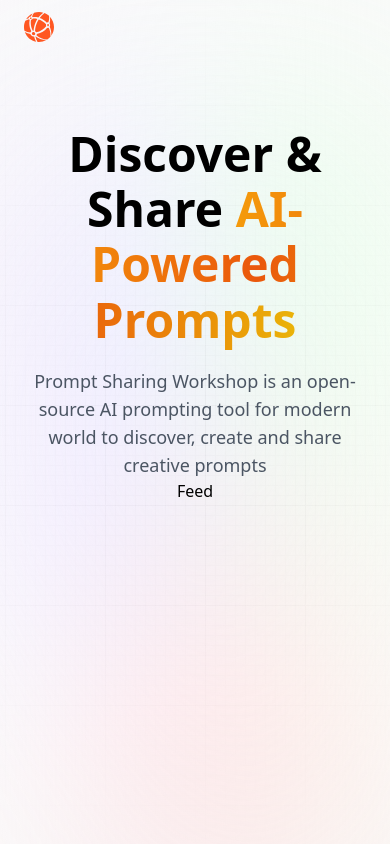
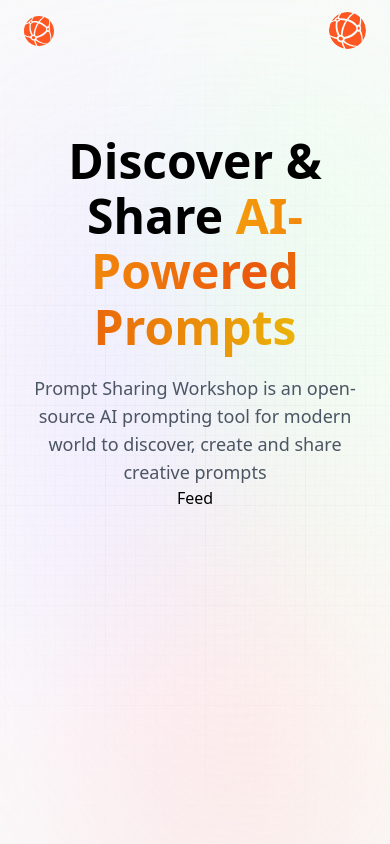
Before and after one commit to tjcchen/prompt-workshop, a Next.js app: page / in a window 390 px wide. Built offline with nearby package versions, Linux system fonts and the light colour scheme.

Commit message:
feat: implement the top nav logic

```diff
--- a/components/Nav.jsx
+++ b/components/Nav.jsx
@@ -9,6 +9,7 @@
   const isUserLoggedIn = true;
 
   const [providers, setProviders] = useState(null);
+  const [toggleDropdown, setToggleDropdown] = useState(false);
 
   // useEffect(() => {
   //   const setProviders = async () => {
@@ -37,14 +38,15 @@
         <div className="sm:flex hidden">
           {isUserLoggedIn ? (
             <div className="flex gap-3 md:gap-5">
+              {/* Create Post */}
               <Link href="/create-prompt" className="black_btn">
                 Create Post
               </Link>
-
+              {/* Sign Out Button */}
               <button type="button" onClick={signOut} className="outline_btn">
                 Sign Out
               </button>
-
+              {/* Go To /profile */}
               <Link href="/profile">
                 <Image
                   src="/assets/images/logo.svg"
@@ -71,6 +73,66 @@
             </>
           )}
         </div>
+
+        {/* Mobile Navigation */}
+        <div className="sm:hidden flex relative">
+          {isUserLoggedIn ? (
+            <div className="flex">
+              {/* Dropdown Button */}
+              <Image
+                src="/assets/images/logo.svg"
+                width={37}
+                height={37}
+                className="rounded-full"
+                alt="profile"
+                onClick={() => setToggleDropdown((prevState) => !prevState)}
+              />
+              {/* Dropdown Menu */}
+              {toggleDropdown && (
+                <div className="dropdown">
+                  <Link
+                    href="/profile"
+                    className="dropdown_link"
+                    onClick={() => setToggleDropdown(false)}
+                  >
+                    My Profile
+                  </Link>
+                  <Link
+                    href="/create-prompt"
+                    className="dropdown_link"
+                    onClick={() => setToggleDropdown(false)}
+                  >
+                    Create Prompt
+                  </Link>
+                  <button
+                    type="button"
+                    onClick={() => {
+                      setToggleDropdown(false);
+                      signOut();
+                    }}
+                    className="mt-5 w-full black_btn"
+                  >
+                    Sign Out
+                  </button>
+                </div>
+              )}
+            </div>
+          ) : (
+            <>
+              {providers &&
+                Object.values(providers).map((provider) => (
+                  <button
+                    type="button"
+                    key={provider.name}
+                    onClick={() => signIn(provider.id)}
+                    className="black_btn"
+                  >
+                    Sign In
+                  </button>
+                ))}
+            </>
+          )}
+        </div>
       </nav>
     </>
   );
```
